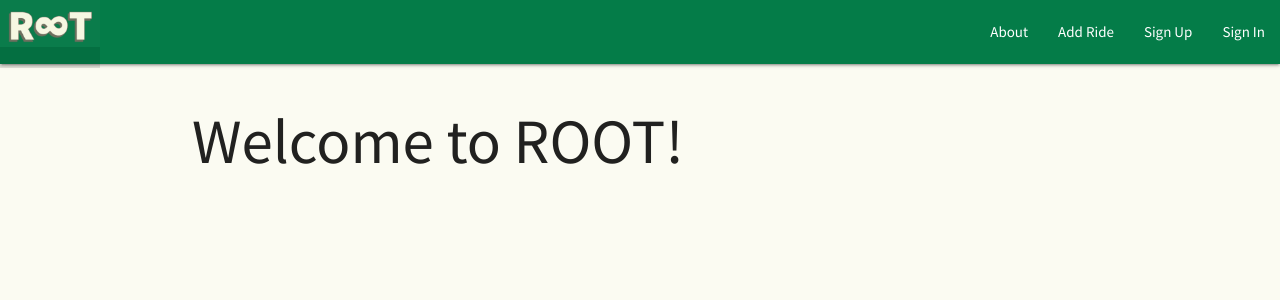
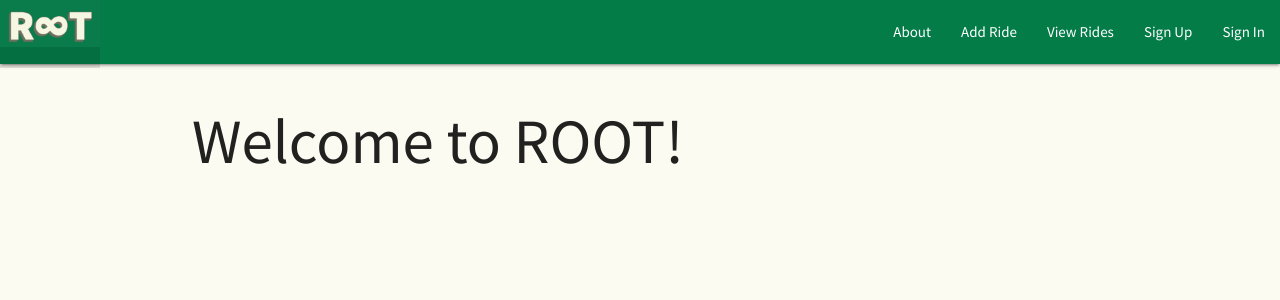
Before and after one commit to nicofasho/root_rideshare, a Django app: page / in a window 1280 px wide. Shown: the top 300 px of the page. Run offline with Django 3.2, Linux system fonts and the light colour scheme; some libraries are stand-ins or nearby versions.

Commit message:
Nav bar links to home and index page

```diff
--- a/riders/templates/base.html
+++ b/riders/templates/base.html
@@ -22,13 +22,14 @@
         <nav>
             <div class="nav-wrapper">
                 <ul>
-                    <li><a href="" class="left brand-logo">
+                    <li><a href="/" class="left brand-logo">
                             <img alt="ROOT" src="{% static 'assets/logo.png' %}" width="100">
                     </a></li>
                 </ul>
                 <ul class="right">
-                    <li><a href="">About</a></li>
+                    <li><a href="/">About</a></li>
                     <li><a href="">Add Ride</a></li>
+                    <li><a href="/riders">View Rides</a></li>
                     <li><a href="">Sign Up</a></li>
                     <li><a href="">Sign In</a></li>
                 </ul>
```
